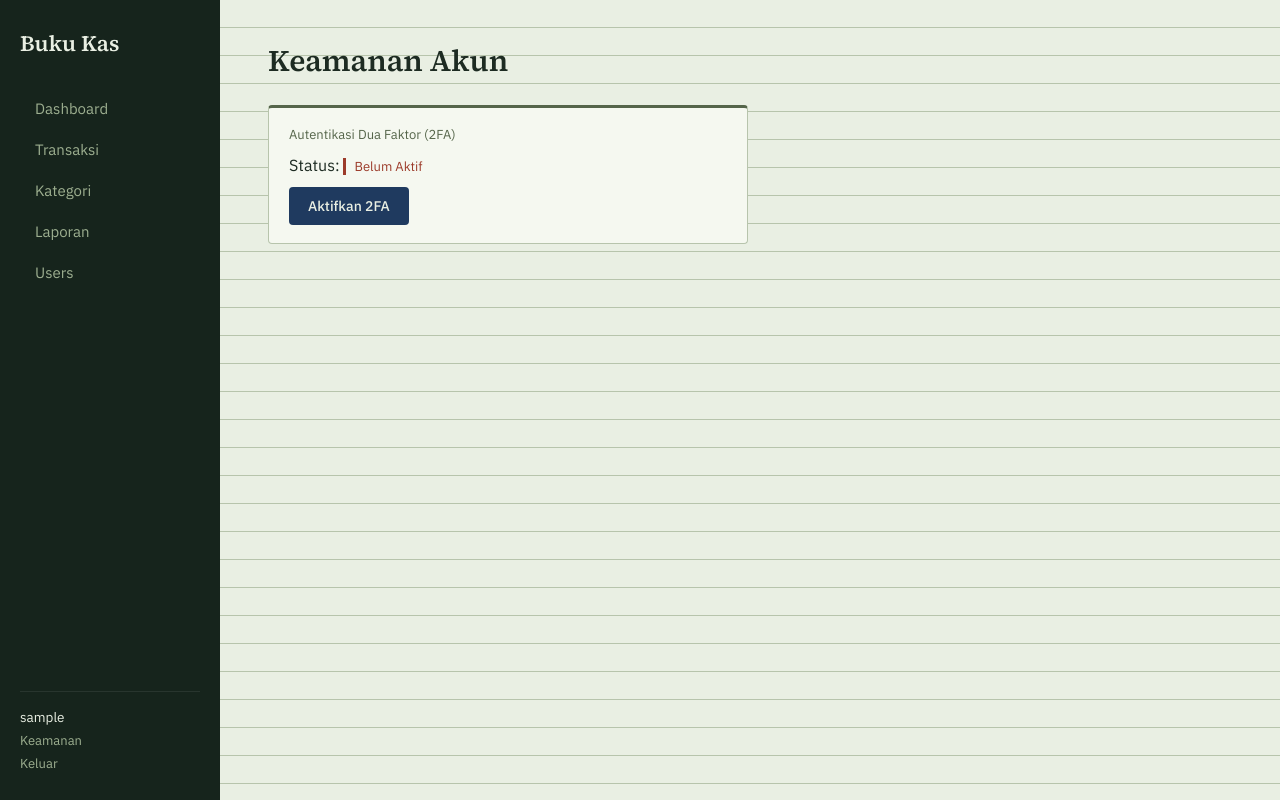
After one commit to dongengkids-wq/akuntansi-perusahaan, a Flask app: page /keamanan in a window 1280 px wide. The commit adds this page. Run offline with Flask 3, Linux system fonts and the light colour scheme; the visitor is signed in with stand-in values (Sample User, id 1); data that the repository does not hold is empty.

Commit message:
Tambah keamanan: lockout login, HTTP security headers, dan 2FA (TOTP) self-service

```diff
--- a/app.py
+++ b/app.py
@@ -1,5 +1,9 @@
-from flask import Flask, render_template, request, redirect, url_for, flash, send_file
+from flask import Flask, render_template, request, redirect, url_for, flash, send_file, session
 from io import BytesIO
+import base64
+import secrets
+import pyotp
+import qrcode
 import openpyxl
 from openpyxl.styles import Font, PatternFill, Alignment
 from reportlab.lib import colors
@@ -9,7 +13,7 @@ from reportlab.platypus import SimpleDocTemplate, Table, TableStyle, Paragraph,
 from reportlab.lib.styles import getSampleStyleSheet, ParagraphStyle
 from supabase import create_client
 from config import Config
-from datetime import date
+from datetime import date, datetime, timezone, timedelta
 import calendar
 import uuid
 from flask_login import LoginManager, UserMixin, login_user, logout_user, login_required, current_user
@@ -19,6 +23,15 @@ app = Flask(__name__)
 app.config.from_object(Config)
 
 supabase = create_client(app.config["SUPABASE_URL"], app.config["SUPABASE_KEY"])
+
+
+@app.after_request
+def set_security_headers(response):
+    response.headers["X-Content-Type-Options"] = "nosniff"
+    response.headers["X-Frame-Options"] = "DENY"
+    response.headers["Referrer-Policy"] = "strict-origin-when-cross-origin"
+    response.headers["X-XSS-Protection"] = "1; mode=block"
+    return response
 
 login_manager = LoginManager()
 login_manager.init_app(app)
@@ -53,6 +66,10 @@ def admin_required(f):
     return decorated
 
 
+LOCKOUT_THRESHOLD = 5
+LOCKOUT_DURATION_MENIT = 15
+
+
 @app.route("/login", methods=["GET", "POST"])
 def login():
     if current_user.is_authenticated:
@@ -62,15 +79,79 @@ def login():
         username = request.form["username"]
         password = request.form["password"]
         data = supabase.table("users").select("*").eq("username", username).execute().data
-        if data and check_password_hash(data[0]["password_hash"], password):
-            user = User(data[0]["id"], data[0]["username"], data[0].get("nama"), data[0].get("role", "staff"))
+
+        if not data:
+            flash("Username atau password salah.", "error")
+            return render_template("login.html")
+
+        user_data = data[0]
+
+        locked_until = user_data.get("locked_until")
+        if locked_until:
+            locked_until_dt = datetime.fromisoformat(locked_until.replace("Z", "+00:00"))
+            if locked_until_dt > datetime.now(timezone.utc):
+                sisa = int((locked_until_dt - datetime.now(timezone.utc)).total_seconds() / 60) + 1
+                flash(f"Akun terkunci karena terlalu banyak percobaan gagal. Coba lagi dalam {sisa} menit.", "error")
+                return render_template("login.html")
+
+        if check_password_hash(user_data["password_hash"], password):
+            supabase.table("users").update({"failed_attempts": 0, "locked_until": None}).eq("id", user_data["id"]).execute()
+
+            if user_data.get("totp_enabled"):
+                session["pending_2fa_user_id"] = user_data["id"]
+                return redirect(url_for("verify_2fa"))
+
+            user = User(user_data["id"], user_data["username"], user_data.get("nama"), user_data.get("role", "staff"))
             login_user(user)
             flash("Berhasil login.", "success")
             next_page = request.args.get("next")
             return redirect(next_page or url_for("dashboard"))
-        flash("Username atau password salah.", "error")
+        else:
+            attempts = (user_data.get("failed_attempts") or 0) + 1
+            update_data = {"failed_attempts": attempts}
+            if attempts >= LOCKOUT_THRESHOLD:
+                update_data["locked_until"] = (datetime.now(timezone.utc) + timedelta(minutes=LOCKOUT_DURATION_MENIT)).isoformat()
+                flash(f"Terlalu banyak percobaan gagal. Akun terkunci selama {LOCKOUT_DURATION_MENIT} menit.", "error")
+            else:
+                sisa_percobaan = LOCKOUT_THRESHOLD - attempts
+                flash(f"Username atau password salah. Sisa percobaan: {sisa_percobaan}.", "error")
+            supabase.table("users").update(update_data).eq("id", user_data["id"]).execute()
 
     return render_template("login.html")
+
+
+@app.route("/verify-2fa", methods=["GET", "POST"])
+def verify_2fa():
+    user_id = session.get("pending_2fa_user_id")
+    if not user_id:
+        return redirect(url_for("login"))
+
+    if request.method == "POST":
+        kode = request.form.get("kode", "").strip()
+        user_data = supabase.table("users").select("*").eq("id", user_id).single().execute().data
+
+        totp = pyotp.TOTP(user_data["totp_secret"])
+        if totp.verify(kode, valid_window=1):
+            session.pop("pending_2fa_user_id", None)
+            user = User(user_data["id"], user_data["username"], user_data.get("nama"), user_data.get("role", "staff"))
+            login_user(user)
+            flash("Berhasil login.", "success")
+            return redirect(url_for("dashboard"))
+
+        backup_codes = user_data.get("backup_codes") or []
+        for i, hashed in enumerate(backup_codes):
+            if check_password_hash(hashed, kode):
+                backup_codes.pop(i)
+                supabase.table("users").update({"backup_codes": backup_codes}).eq("id", user_id).execute()
+                session.pop("pending_2fa_user_id", None)
+                user = User(user_data["id"], user_data["username"], user_data.get("nama"), user_data.get("role", "staff"))
+                login_user(user)
+                flash("Berhasil login menggunakan kode cadangan.", "success")
+                return redirect(url_for("dashboard"))
+
+        flash("Kode tidak valid.", "error")
+
+    return render_template("verify_2fa.html")
 
 
 @app.route("/logout")
@@ -79,6 +160,63 @@ def logout():
     logout_user()
     flash("Berhasil logout.", "success")
     return redirect(url_for("login"))
+
+
+@app.route("/keamanan")
+@login_required
+def keamanan():
+    user_data = supabase.table("users").select("totp_enabled").eq("id", current_user.id).single().execute().data
+    return render_template("keamanan.html", totp_enabled=user_data.get("totp_enabled", False))
+
+
+@app.route("/keamanan/2fa/setup", methods=["GET", "POST"])
+@login_required
+def setup_2fa():
+    if request.method == "POST":
+        kode = request.form.get("kode", "").strip()
+        secret = session.get("pending_totp_secret")
+        if not secret:
+            flash("Sesi setup kadaluarsa, coba lagi.", "error")
+            return redirect(url_for("setup_2fa"))
+
+        totp = pyotp.TOTP(secret)
+        if totp.verify(kode, valid_window=1):
+            backup_codes_plain = [secrets.token_hex(4) for _ in range(8)]
+            backup_codes_hashed = [generate_password_hash(c) for c in backup_codes_plain]
+
+            supabase.table("users").update({
+                "totp_secret": secret,
+                "totp_enabled": True,
+                "backup_codes": backup_codes_hashed,
+            }).eq("id", current_user.id).execute()
+
+            session.pop("pending_totp_secret", None)
+            return render_template("backup_codes.html", codes=backup_codes_plain)
+        else:
+            flash("Kode salah, coba lagi.", "error")
+
+    secret = pyotp.random_base32()
+    session["pending_totp_secret"] = secret
+    uri = pyotp.totp.TOTP(secret).provisioning_uri(name=current_user.username, issuer_name="Buku Kas")
+
+    qr = qrcode.make(uri)
+    buf = BytesIO()
+    qr.save(buf, format="PNG")
+    qr_base64 = base64.b64encode(buf.getvalue()).decode()
+
+    return render_template("setup_2fa.html", qr_base64=qr_base64, secret=secret)
+
+
+@app.route("/keamanan/2fa/nonaktifkan", methods=["POST"])
+@login_required
+def nonaktifkan_2fa():
+    supabase.table("users").update({
+        "totp_enabled": False,
+        "totp_secret": None,
+        "backup_codes": None,
+    }).eq("id", current_user.id).execute()
+    flash("2FA berhasil dinonaktifkan.", "success")
+    return redirect(url_for("keamanan"))
 
 
 def get_bulan_terakhir(n=6):
--- a/requirements.txt
+++ b/requirements.txt
@@ -10,6 +10,8 @@ gotrue==2.12.4
 gunicorn==22.0.0
 openpyxl==3.1.5
 reportlab==4.2.5
+pyotp==2.9.0
+qrcode[pil]==7.4.2
 h11==0.16.0
 h2==4.4.1
 hpack==4.2.0
--- a/templates/base.html
+++ b/templates/base.html
@@ -26,6 +26,7 @@
             </nav>
             <div class="sidebar-footer">
                 <span class="sidebar-user">{{ current_user.nama or current_user.username }}</span>
+                <a href="{{ url_for('keamanan') }}">Keamanan</a>
                 <a href="{{ url_for('logout') }}">Keluar</a>
             </div>
         </aside>
--- /dev/null
+++ b/templates/keamanan.html
@@ -0,0 +1,17 @@
+{% extends "base.html" %}
+{% block content %}
+<h1>Keamanan Akun</h1>
+
+<div class="stat-card" style="max-width: 480px;">
+    <span class="stat-label">Autentikasi Dua Faktor (2FA)</span>
+    {% if totp_enabled %}
+        <p style="margin: 12px 0;">Status: <span class="tag tag-masuk">Aktif</span></p>
+        <form method="POST" action="{{ url_for('nonaktifkan_2fa') }}">
+            <button type="submit" class="btn btn-danger" onclick="return confirm('Yakin nonaktifkan 2FA? Ini akan mengurangi keamanan akun kamu.')">Nonaktifkan 2FA</button>
+        </form>
+    {% else %}
+        <p style="margin: 12px 0;">Status: <span class="tag tag-keluar">Belum Aktif</span></p>
+        <a href="{{ url_for('setup_2fa') }}" class="btn">Aktifkan 2FA</a>
+    {% endif %}
+</div>
+{% endblock %}
```
Also changed, not shown: templates/backup_codes.html (added, +16 -0 lines), templates/setup_2fa.html (added, +19 -0 lines), templates/verify_2fa.html (added, +37 -0 lines).
